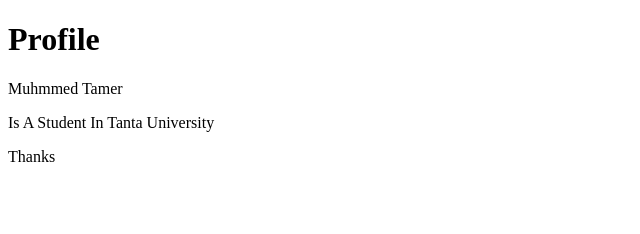
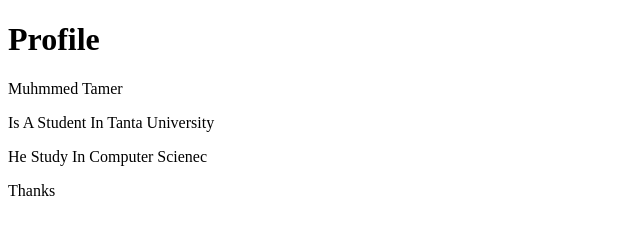
Before and after one commit to Muhmmed-Tamer/MyProject, a plain HTML site: page htmlPages/index.html in a window 1280 px wide. Shown: the whole page, without its empty margins (0-640 px from the left). Drawn offline with Linux system fonts and the light colour scheme.

Commit message:
add The Factualy Of Student

```diff
--- a/htmlPages/index.html
+++ b/htmlPages/index.html
@@ -9,6 +9,7 @@
     <h1>Profile</h1>
     <p>Muhmmed Tamer</p>
     <p>Is A Student In Tanta University </p>
+    <p>He Study In Computer Scienec</p>
     <p>Thanks</p>
 </body>
 </html>
```
